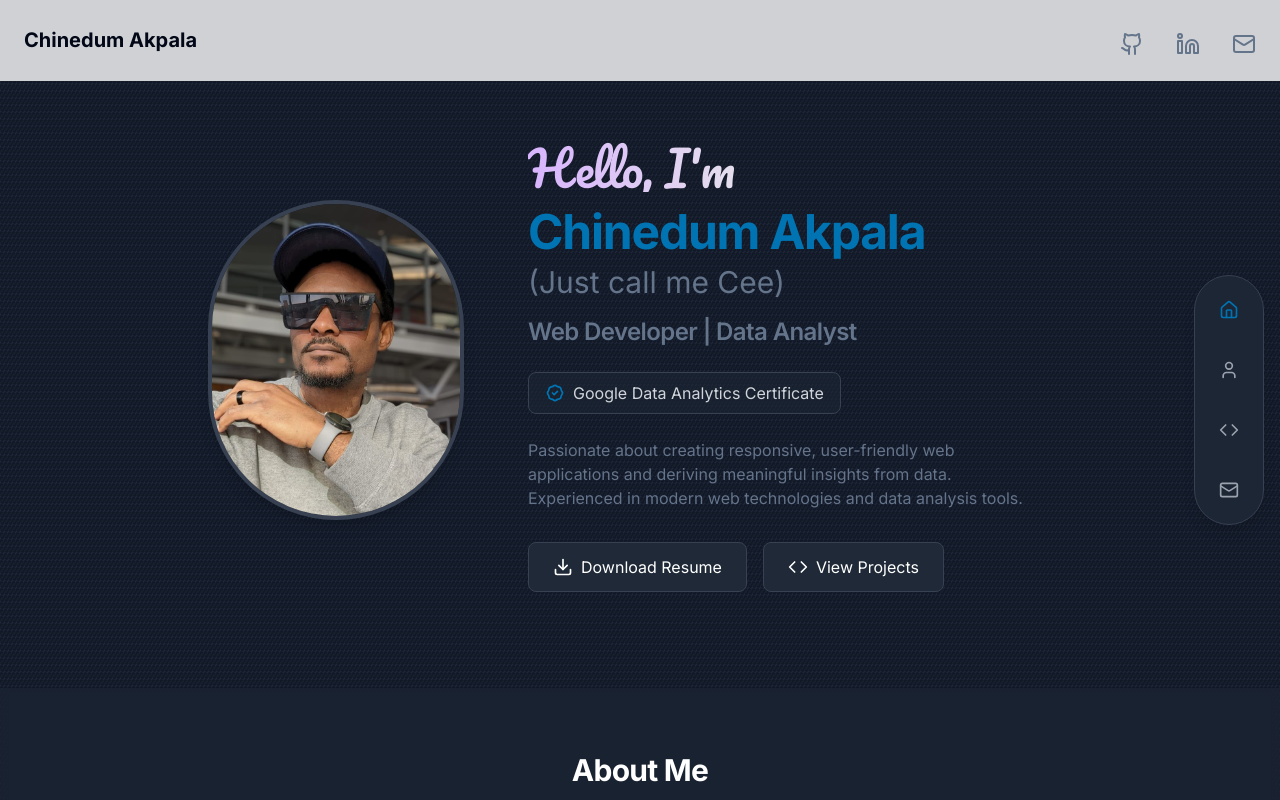
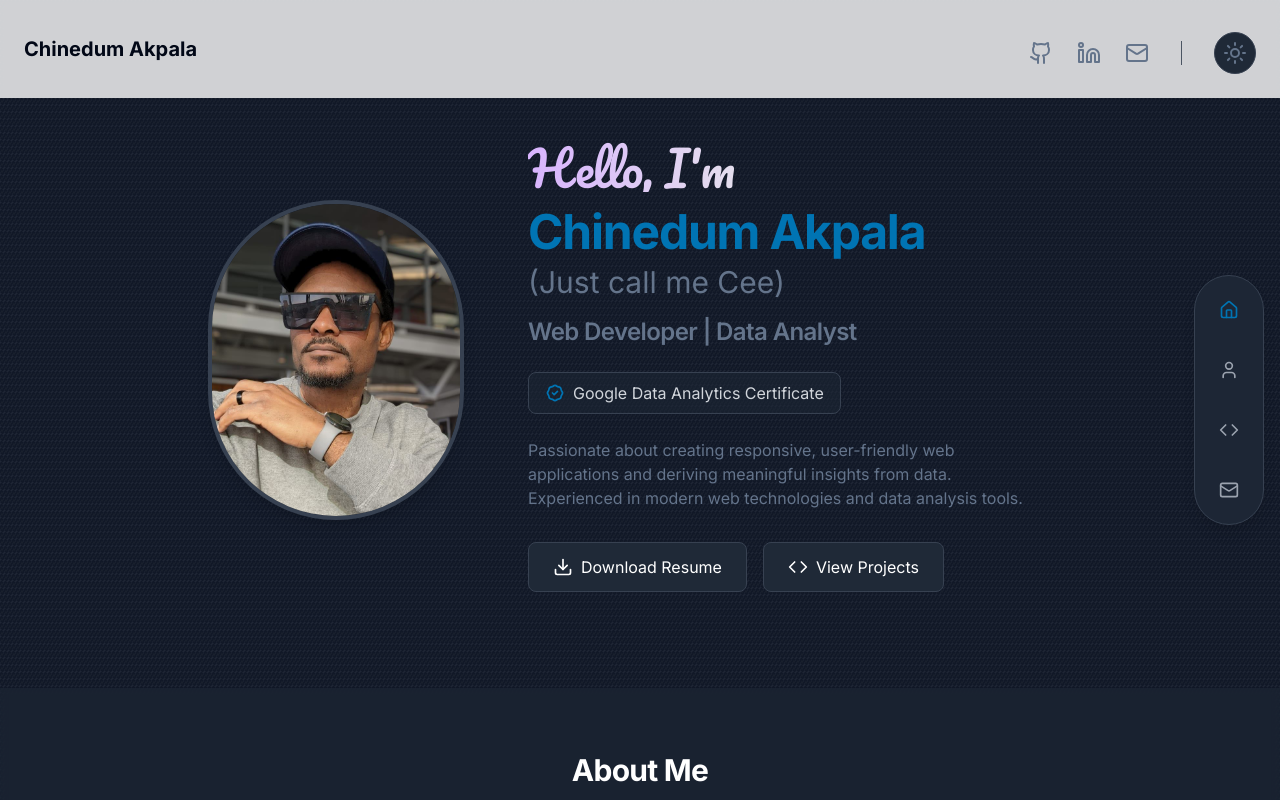
Before and after one commit to ceedev23/chinedum-portfolio, a Next.js app: page /chinedum-portfolio/ in a window 1280 px wide. Shown: the top 800 px of the page. Built offline with nearby package versions, Linux system fonts and the light colour scheme.

Commit message:
Move theme toggle to header and improve styling

```diff
--- a/src/app/components/Header.tsx
+++ b/src/app/components/Header.tsx
@@ -1,5 +1,6 @@
 import Link from 'next/link';
 import { Github, Linkedin, Mail } from 'lucide-react';
+import ThemeToggle from './ThemeToggle';
 
 export default function Header() {
   return (
@@ -9,7 +10,7 @@ export default function Header() {
           <Link href="/" className="text-xl font-bold text-foreground hover:text-foreground/80 leading-relaxed">
             Chinedum Akpala
           </Link>
-          <div className="flex items-center gap-8">
+          <div className="flex items-center gap-6">
             <Link href="https://github.com/akpal" className="text-muted-foreground hover:text-foreground transition-colors">
               <Github className="h-6 w-6" />
             </Link>
@@ -19,6 +20,8 @@ export default function Header() {
             <Link href="mailto:akpalac@gmail.com" className="text-muted-foreground hover:text-foreground transition-colors">
               <Mail className="h-6 w-6" />
             </Link>
+            <div className="w-px h-6 bg-gray-600 mx-2"></div>
+            <ThemeToggle />
           </div>
         </nav>
       </div>
--- a/src/app/components/Projects.tsx
+++ b/src/app/components/Projects.tsx
@@ -33,10 +33,10 @@ export default function Projects() {
   return (
     <section id="projects" className="py-16">
       <div className="container mx-auto px-4">
-        <h2 className="text-3xl font-bold text-gray-900 mb-8 text-center">Projects</h2>
+        <h2 className="text-3xl font-bold text-gray-900 dark:text-white mb-8 text-center">Projects</h2>
         <div className="grid grid-cols-1 md:grid-cols-2 lg:grid-cols-3 gap-8">
           {projects.map((project) => (
-            <div key={project.title} className="bg-white rounded-xl shadow-md overflow-hidden">
+            <div key={project.title} className="bg-white dark:bg-gray-800 rounded-xl shadow-md overflow-hidden">
               <div className="relative h-48">
                 <Image
                   src={project.image}
@@ -48,13 +48,13 @@ export default function Projects() {
                 />
               </div>
               <div className="p-6">
-                <h3 className="text-xl font-semibold text-gray-900 mb-2">{project.title}</h3>
-                <p className="text-gray-600 mb-4">{project.description}</p>
+                <h3 className="text-xl font-semibold text-gray-900 dark:text-white mb-2">{project.title}</h3>
+                <p className="text-gray-600 dark:text-gray-300 mb-4">{project.description}</p>
                 <div className="flex flex-wrap gap-2 mb-4">
                   {project.tech.map((tech) => (
                     <span
                       key={tech}
-                      className="px-3 py-1 bg-gray-100 text-gray-700 text-sm rounded-full"
+                      className="px-3 py-1 bg-gray-100 dark:bg-gray-700 text-gray-700 dark:text-gray-300 text-sm rounded-full"
                     >
                       {tech}
                     </span>
@@ -63,7 +63,7 @@ export default function Projects() {
                 <div className="flex gap-4">
                   <Link
                     href={project.github}
-                    className="flex items-center gap-2 text-gray-600 hover:text-gray-900"
+                    className="flex items-center gap-2 text-gray-600 dark:text-gray-300 hover:text-gray-900 dark:hover:text-white"
                     target="_blank"
                     rel="noopener noreferrer"
                   >
@@ -72,7 +72,7 @@ export default function Projects() {
                   </Link>
                   <Link
                     href={project.live}
-                    className="flex items-center gap-2 text-gray-600 hover:text-gray-900"
+                    className="flex items-center gap-2 text-gray-600 dark:text-gray-300 hover:text-gray-900 dark:hover:text-white"
                     target="_blank"
                     rel="noopener noreferrer"
                   >
--- /dev/null
+++ b/src/app/components/ThemeToggle.tsx
@@ -0,0 +1,33 @@
+'use client';
+
+import { useState, useEffect } from 'react';
+import { Sun, Moon } from 'lucide-react';
+
+export default function ThemeToggle() {
+  const [theme, setTheme] = useState('dark');
+
+  useEffect(() => {
+    // On mount, read the theme from localStorage or use dark as default
+    const savedTheme = localStorage.getItem('theme');
+    const initialTheme = savedTheme || 'dark';
+    setTheme(initialTheme);
+    document.documentElement.classList.toggle('dark', initialTheme === 'dark');
+  }, []);
+
+  const toggleTheme = () => {
+    const newTheme = theme === 'light' ? 'dark' : 'light';
+    setTheme(newTheme);
+    localStorage.setItem('theme', newTheme);
+    document.documentElement.classList.toggle('dark', newTheme === 'dark');
+  };
+
+  return (
+    <button
+      onClick={toggleTheme}
+      className="p-2 rounded-full text-muted-foreground hover:text-foreground transition-colors"
+      aria-label="Toggle theme"
+    >
+      {theme === 'light' ? <Moon size={24} /> : <Sun size={24} />}
+    </button>
+  );
+}
--- a/src/app/layout.tsx
+++ b/src/app/layout.tsx
@@ -5,8 +5,8 @@ import { Inter } from 'next/font/google'
 const inter = Inter({ subsets: ['latin'] })
 
 export const metadata: Metadata = {
-  title: 'Chinedum Akpala - Web Developer Portfolio',
-  description: 'Portfolio of Chinedum Akpala, a web developer and Data Analyst',
+  title: 'Chinedum Akpala - Portfolio',
+  description: 'Web Developer and Data Analyst Portfolio',
   metadataBase: new URL('https://akpal.github.io/cee-portfolio'),
 }
 
@@ -16,11 +16,13 @@ export default function RootLayout({
   children: React.ReactNode
 }) {
   return (
-    <html lang="en">
+    <html lang="en" suppressHydrationWarning>
       <head>
         <meta name="viewport" content="width=device-width, initial-scale=1" />
       </head>
-      <body className={inter.className}>{children}</body>
+      <body className={`${inter.className} bg-white dark:bg-gray-900 text-gray-900 dark:text-white min-h-screen relative`}>
+        {children}
+      </body>
     </html>
   )
 }
--- a/tailwind.config.ts
+++ b/tailwind.config.ts
@@ -1,6 +1,7 @@
 import type { Config } from 'tailwindcss';
 
 const config: Config = {
+  darkMode: 'class',
   content: [
     './src/pages/**/*.{js,ts,jsx,tsx,mdx}',
     './src/components/**/*.{js,ts,jsx,tsx,mdx}',
@@ -49,6 +50,7 @@ const config: Config = {
           DEFAULT: "hsl(var(--card) / <alpha-value>)",
           foreground: "hsl(var(--card-foreground) / <alpha-value>)",
         },
+        blue: 'hsl(var(--blue))',
       },
       borderRadius: {
         lg: "var(--radius)",
```
